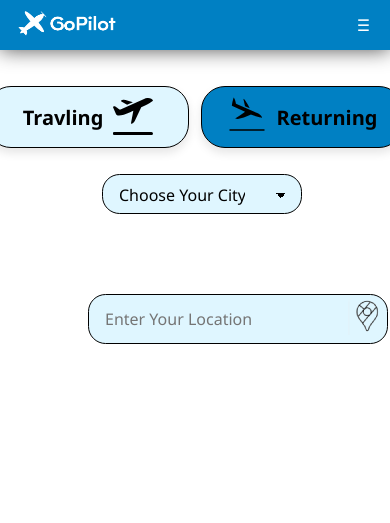
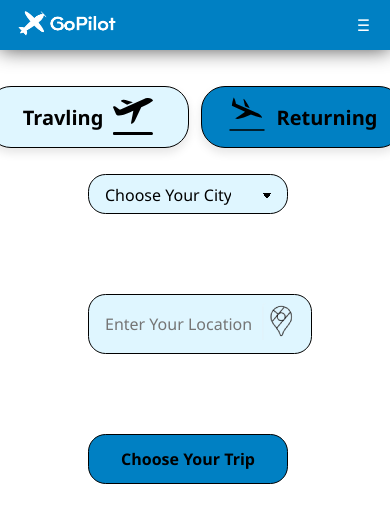
Before and after one commit to NightMare489/GoPilot, a PHP site: page /Booking.html in a window 390 px wide; the page is wider, and only the part inside the window is pictured. Shown: the top 523 px of that part. Run offline with PHP 8.4, Linux system fonts and the light colour scheme.

Commit message:
responsive booking

```diff
--- a/Booking.css
+++ b/Booking.css
@@ -22,20 +22,24 @@
   text-decoration: none;
   color: #fff;
 }
-
+.main{
+  display: flex;
+   flex-direction: wrap row;
+ }
 .maindiv{
   margin: 80px;
   display: flex;
-  flex-flow: row wrap;
-  align-items: center;
+  flex-flow: column;
+  /* align-items: center; */
   justify-content: center;
   gap: 20px;
 }
 .maindiv2{
 margin: 80px;
 display: flex;
+flex-direction: row;
 align-items: center;
-gap: 20px;
+gap: 150px;
 }
 
 .rightblock{
@@ -146,7 +150,7 @@
 box-sizing: border-box;
 -webkit-appearance: none;
 -moz-appearance: none;
-margin-left:auto;
+/* margin-left:auto; */
 }
 
 select.select {
@@ -177,11 +181,12 @@
   font: inherit;
   line-height: 1.5em;
   padding: 0.5em 3.5em 0.5em 1em;
-  width: 300px;
-  height: 50px;
+  width: 405px;
+  height: 60px;
   -webkit-box-sizing: border-box;
   -moz-box-sizing: border-box;
   box-sizing: border-box;
+  min-width: 200px;
 }
 #map:hover{
   cursor: pointer;
@@ -286,3 +291,22 @@
   background-color: white;
   border-bottom: 2px solid black;
 }
+.chooseBtn{
+  background-color: #0080C3;
+  border: 1px solid #000;
+  border-radius: 1.1rem;
+  display:flex;
+  cursor: pointer;
+  font: inherit;
+  padding: 1em;
+  width: 200px;
+  height: 50px;
+  align-items: center;
+  justify-content: center;
+  font-weight: bold;
+}
+.chooseBtn:hover{
+  background-color: #DFF6FF;
+  color: #000;
+  transition: 1s;
+}
--- a/Booking.html
+++ b/Booking.html
@@ -9,7 +9,7 @@
   <script type="text/javascript" src="Booking.js" defer></script>
 
 </head>
-<body style="background-color: white; background-image: none;">
+<body style="background-color: white; background-image: url('./icons/backback.png');background-repeat: no-repeat;background-attachment: scroll;background-size: cover;">
      <div id="menu" class="card">
       <div id="logo">
         <a href="home.html">
@@ -56,9 +56,8 @@
       </div>
 
 
+      <div>
         <div class="maindiv">
-
-
           <div class="radio-inputs">
             <label>
               <input class="radio-input" type="radio" name="engine">
@@ -78,6 +77,9 @@
                 <span class="radio-label">Returning</span>
               </span>
             </label>
+
+
+
           </div>
 
           <select class="select">
@@ -92,10 +94,27 @@
         </div>
         <div class="maindiv2">
   <input type="text" class="Location" placeholder="Enter Your Location">
-    <a href="" id="map" style=" margin-left: -60px;">
+  <a href="" id="map" style=" margin-left: -200px;">
     <img src="icons/map.png" >
   </a>
+
+
 </div>
+
+<div class="maindiv2">
+  <button class="chooseBtn">
+    Choose Your Trip
+  </button>
+</div>
+
+
+
+</div>
+
+
+
+
+
 
 </body>
 </html>
```
Also changed, not shown: icons/backback.png (added). Lines whose indentation alone changed are shown as unchanged.
